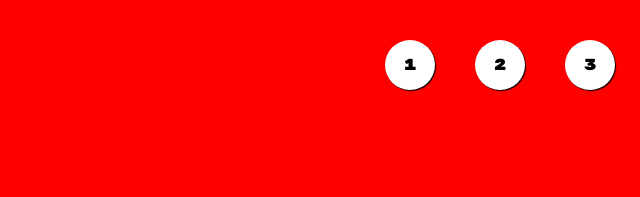
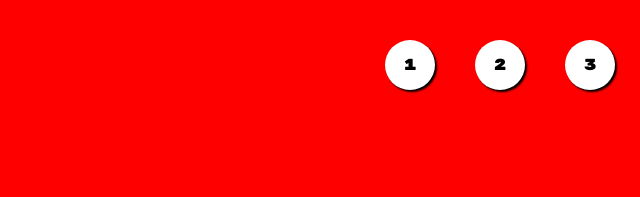
Before and after one commit to paoloferrari97/htmlcss-shoes, a plain HTML site: page index.html in a window 1280 px wide. Shown: the top 197 px of the page, 640-1280 px from the left. Drawn offline with Linux system fonts and the light colour scheme.

Commit message:
Cambio cursore

```diff
--- a/css/style.css
+++ b/css/style.css
@@ -39,6 +39,7 @@
 
 .immagine > img{
     width: 500px;
+    cursor: pointer;
 }
 
 .rosso > .immagine_testo > .testo, .verde > .immagine_testo > .testo{
@@ -71,7 +72,8 @@
     vertical-align: middle;
     margin-top: 40px;
     margin-left: 40px;
-    box-shadow: 1px 1px 1px black;
+    box-shadow: 2px 2px 2px black;
+    cursor: pointer;
 }
 
 .pallino.tre{
```
